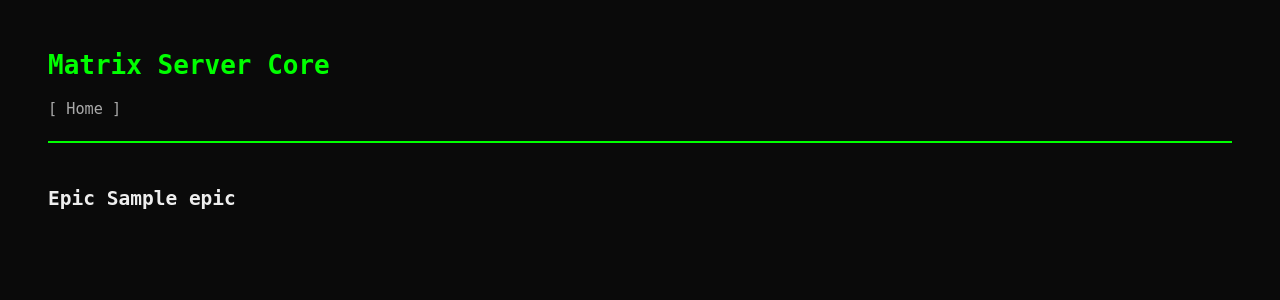
After one commit to antonioalonzi/aitrade, a Python web app: template src/ai_web/templates/graph.html in a window 1280 px wide. The commit adds this page. Shown: the top 300 px of the page. Run offline with Jinja, Linux system fonts and the light colour scheme; the template is opened without the code that fills it: most values are stand-ins (such as "Sample title", 1, 10 or a date in 2020).

Commit message:
Preparing to display the graph.

```diff
--- a/src/ai_web/static/css/style.css
+++ b/src/ai_web/static/css/style.css
@@ -14,6 +14,28 @@ h1 {
     border-bottom: 2px solid #00ff00;
     padding-bottom: 20px;
     margin-bottom: 40px;
+}
+
+.matrix-menu ul {
+    list-style: none;
+    padding: 0;
+    margin: 0;
+    display: flex;
+    gap: 25px;
+}
+
+.matrix-menu a {
+    color: #aaaaaa;
+    text-decoration: none;
+    font-family: monospace;
+    font-size: 0.95rem;
+    transition: color 0.2s ease, text-shadow 0.2s ease;
+}
+
+.matrix-menu a:hover,
+.matrix-menu a.active {
+    color: #00ff00;
+    text-shadow: 0 0 6px rgba(0, 255, 0, 0.4);
 }
 
 h2 {
--- a/src/ai_web/templates/base.html
+++ b/src/ai_web/templates/base.html
@@ -8,9 +8,7 @@
 <body>
     <h1>Matrix Server Core</h1>
     <nav class="matrix-menu">
-        <a href="/">[ Ledger ]</a>
-        <a href="/analytics">[ Analytics ]</a>
-        <a href="/settings">[ Config ]</a>
+        <a href="/">[ Home ]</a>
     </nav>
 
     {% block content %}{% endblock %}
--- /dev/null
+++ b/src/ai_web/templates/graph.html
@@ -0,0 +1,9 @@
+{% extends "base.html" %}
+
+{% block title %}Matrix Core - Ledger{% endblock %}
+
+{% block content %}
+
+    <h2>Epic {{ epic }}</h2>
+
+{% endblock %}
--- a/src/ai_web/templates/index.html
+++ b/src/ai_web/templates/index.html
@@ -7,7 +7,7 @@
     <h2>Active Epics</h2>
     <ul class="epic-pills">
         {% for epic in active_epics %}
-            <li><a href="/?epic={{ epic }}">{{ epic }}</a></li>
+            <li><a href="/graph?epic={{ epic }}">{{ epic }}</a></li>
         {% endfor %}
     </ul>
 
```
Also changed, not shown: src/ai_web/app.py (+9 -1 lines), src/ai_web/controllers/graph.py (added, +8 -0 lines).
